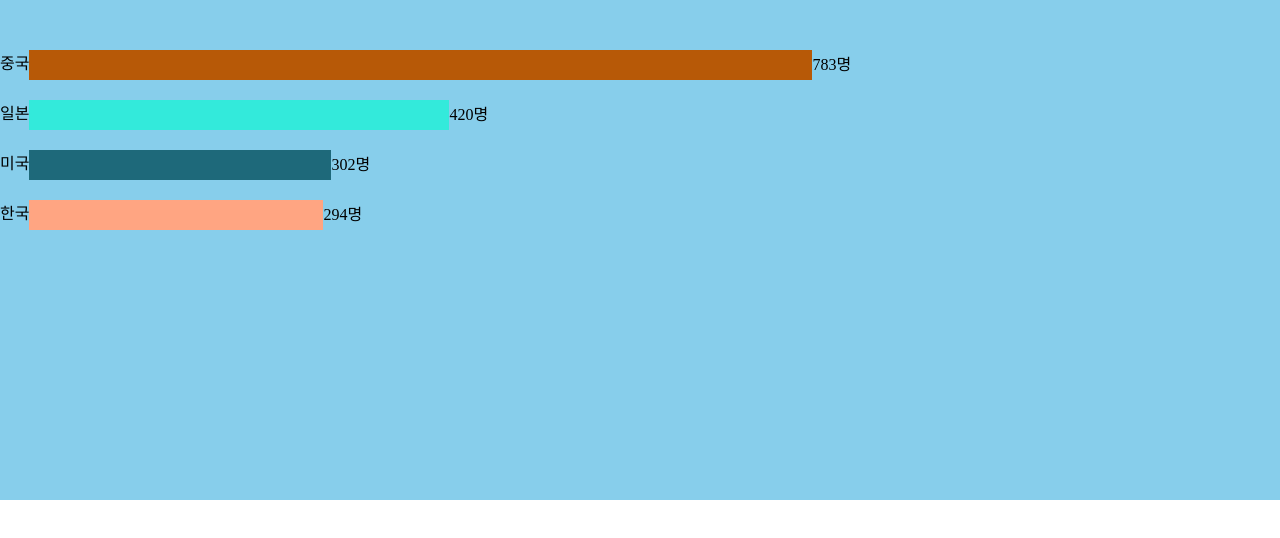
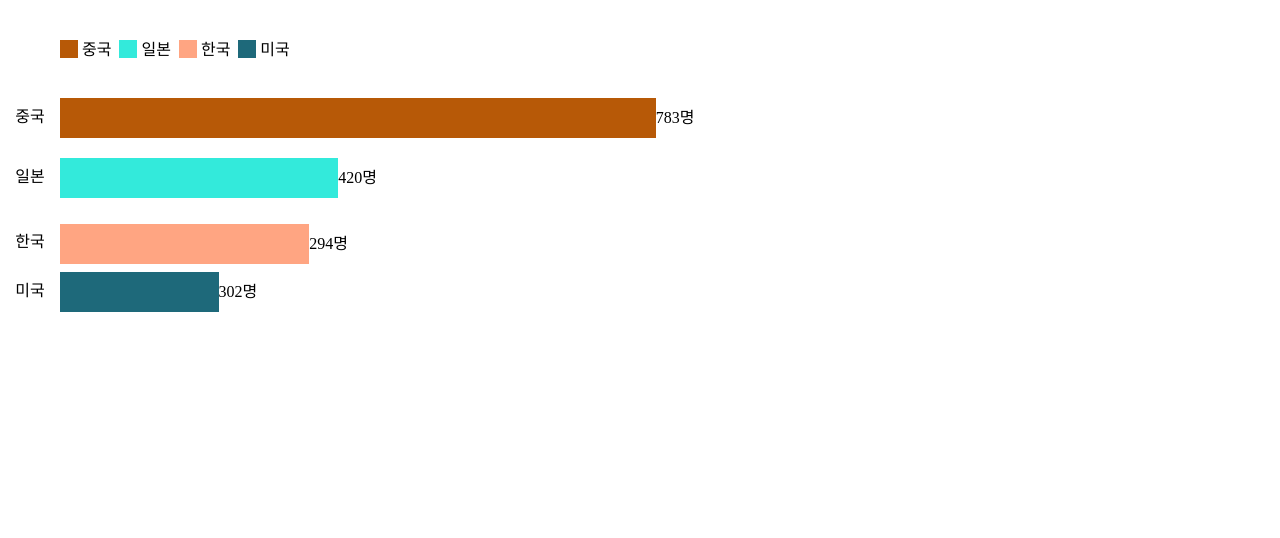
Before and after one commit to joylty94/test-chart, a React (Create React App) app: page / in a window 1280 px wide. Shown: the top 538 px of the page. Built offline with nearby package versions, Linux system fonts and the light colour scheme.

Commit message:
bar-chart-race testcode

```diff
--- a/src/App.css
+++ b/src/App.css
@@ -41,3 +41,7 @@ table {
 	border-collapse: collapse;
 	border-spacing: 0;
 }
+
+html, body, #root, .App{
+	height: 100%;
+}
--- a/src/App.js
+++ b/src/App.js
@@ -2,7 +2,6 @@ import React from 'react';
 import './App.css';
 import TestChart from './components/TestChart';
 import GoogleChart from './components/GoogleChart';
-import TestClass from './components/TestClass';
 
 function App() {
   return (
--- a/src/components/TestChart.js
+++ b/src/components/TestChart.js
@@ -3,17 +3,25 @@ import styled from 'styled-components';
 import {randomColor} from 'randomcolor';
 
 const ChartWrap = styled.div`
-    background-color:skyblue;
+    height: 100%;
     opacity: 0;
     transition: opacity 2s;
-    position: relative;
-    height: 500px;
 
     &.on{
         opacity: 1;
     }
 `
 const ChartBarWrap = styled.div`
+    position:relative;
+
+    &::after{
+        content: '';
+        clear: both;
+        display: block;
+    }
+`;
+
+const ChartBarContainer = styled.div`
     transition: all 400ms ease-in;
     display: inline-block;
     vertical-align: middle;
@@ -23,20 +31,148 @@ const ChartBarWrap = styled.div`
 
 const ChartBar = styled.div`
     width: ${props => props.size};
-    height: 30px;
+    height: 40px;
     background-color: ${props => props.color};
     transition: all 300ms ease-in;
     display: inline-block;
     vertical-align: middle;
 `;
 
+const Json = [
+    {
+        'date': '',
+        'COVID': [
+            {
+                'COVID': 50,
+                'state': '중국'
+            },
+            {
+                'COVID': 30,
+                'state': '일본'
+            },
+            {
+                'COVID': 10,
+                'state': '한국'
+            },
+            {
+                'COVID': 5,
+                'state': '미국'
+            }
+        ]
+    },
+    {
+        'date': '',
+        'COVID': [
+            {
+                'COVID': 110,
+                'state': '중국'
+            },
+            {
+                'COVID': 50,
+                'state': '일본'
+            },
+            {
+                'COVID': 80,
+                'state': '한국'
+            },
+            {
+                'COVID': 15,
+                'state': '미국'
+            }
+        ]
+    },
+    {
+        'date': '',
+        'COVID': [
+            {
+                'COVID': 250,
+                'state': '중국'
+            },
+            {
+                'COVID': 80,
+                'state': '일본'
+            },
+            {
+                'COVID': 121,
+                'state': '한국'
+            },
+            {
+                'COVID': 30,
+                'state': '미국'
+            }
+        ]
+    },
+    {
+        'date': '',
+        'COVID': [
+            {
+                'COVID': 380,
+                'state': '중국'
+            },
+            {
+                'COVID': 170,
+                'state': '일본'
+            },
+            {
+                'COVID': 192,
+                'state': '한국'
+            },
+            {
+                'COVID': 93,
+                'state': '미국'
+            }
+        ]
+    },
+    {
+        'date': '',
+        'COVID': [
+            {
+                'COVID': 561,
+                'state': '중국'
+            },
+            {
+                'COVID': 252,
+                'state': '일본'
+            },
+            {
+                'COVID': 241,
+                'state': '한국'
+            },
+            {
+                'COVID': 132,
+                'state': '미국'
+            }
+        ]
+    },
+    {
+        'date': '',
+        'COVID': [
+            {
+                'COVID': 783,
+                'state': '중국'
+            },
+            {
+                'COVID': 420,
+                'state': '일본'
+            },
+            {
+                'COVID': 294,
+                'state': '한국'
+            },
+            {
+                'COVID': 302,
+                'state': '미국'
+            }
+        ]
+    },
+]
 
 const TestChart = () => {
 
     const [data, setData] = useState([]);
     const [mount, setMount] = useState(false);
     const [topPosition, setTopPosition] = useState()
-    const colorSet = useRef([randomColor(), randomColor(), randomColor(), randomColor()])
+    const colorSet = useRef(Array(Json[0]['COVID'].length).fill().map((c, i) => randomColor()))
 
     useEffect(()=>{
         setMount(true)
@@ -68,161 +204,55 @@ const TestChart = () => {
 
         const rankPosition = Array(rank.length).fill()
         rank.map((p, i) => {
-            rankPosition[p - 1] = (i + 1) * 50;
+            rankPosition[p - 1] = i * 60;
         })
 
         setTopPosition(rankPosition)
     }
-
-    const Json = [
-        {
-            'date': '',
-            'COVID':[
-                {
-                    'COVID' : 50,
-                    'state' : '중국'
-                },
-                {
-                    'COVID' : 30,
-                    'state' : '일본'
-                },
-                {
-                    'COVID' : 10,
-                    'state' : '한국'
-                },
-                {
-                    'COVID' : 5,
-                    'state' : '미국'
-                }
-            ]
-        },
-        {
-            'date': '',
-            'COVID':[
-                {
-                    'COVID' : 110,
-                    'state' : '중국'
-                },
-                {
-                    'COVID' : 50,
-                    'state' : '일본'
-                },
-                {
-                    'COVID' : 80,
-                    'state' : '한국'
-                },
-                {
-                    'COVID' : 15,
-                    'state' : '미국'
-                }
-            ]
-        },
-        {
-            'date': '',
-            'COVID':[
-                {
-                    'COVID' : 250,
-                    'state' : '중국'
-                },
-                {
-                    'COVID' : 80,
-                    'state' : '일본'
-                },
-                {
-                    'COVID' : 121,
-                    'state' : '한국'
-                },
-                {
-                    'COVID' : 30,
-                    'state' : '미국'
-                }
-            ]
-        },
-        {
-            'date': '',
-            'COVID':[
-                {
-                    'COVID' : 380,
-                    'state' : '중국'
-                },
-                {
-                    'COVID' : 170,
-                    'state' : '일본'
-                },
-                {
-                    'COVID' : 192,
-                    'state' : '한국'
-                },
-                {
-                    'COVID' : 93,
-                    'state' : '미국'
-                }
-            ]
-        },
-        {
-            'date': '',
-            'COVID':[
-                {
-                    'COVID' : 561,
-                    'state' : '중국'
-                },
-                {
-                    'COVID' : 252,
-                    'state' : '일본'
-                },
-                {
-                    'COVID' : 241,
-                    'state' : '한국'
-                },
-                {
-                    'COVID' : 132,
-                    'state' : '미국'
-                }
-            ]
-        },
-        {
-            'date': '',
-            'COVID':[
-                {
-                    'COVID' : 783,
-                    'state' : '중국'
-                },
-                {
-                    'COVID' : 420,
-                    'state' : '일본'
-                },
-                {
-                    'COVID' : 294,
-                    'state' : '한국'
-                },
-                {
-                    'COVID' : 302,
-                    'state' : '미국'
-                }
-            ]
-        },
-    ]
 
     useEffect(() => {
         Json.forEach((d, i) => {
             setTimeout(() => {
                 sortChart(d.COVID)
                 setData(d.COVID)
-            }, 1000 * (i+1))
+            }, 1000 * i)
         })
     }, [mount])
 
     return(
         <ChartWrap className={mount && 'on'}>
+            <ul style={{padding: '40px 60px'}}>
+                { Json[0]['COVID'].length >= 1 && Json[0]['COVID'].map((s, i) => {
+                    return(
+                            <li style={{display:'inline-block', paddingRight:'8px'}}>
+                                <div style={{ background: colorSet.current[i], width: '18px', height: '18px', display:'inline-block', verticalAlign:'bottom'}}></div>
+                                <span style={{paddingLeft: '4px',}}>{s.state}</span>
+                            </li>
+                    )
+                })}
+            </ul>
+            {/* <div style={{ paddingLeft: '60px', height: '40px', marginBottom: '40px', background: '#ddd', borderRight: 'solid 1px #aaa', overflow:'hidden'}}>
+                <span style={{ width: '100px', height: '100%', display: 'inline-block', textAlign: 'right', borderLeft: 'solid 1px #aaa', borderRight: 'solid 1px #aaa'}}></span>
+                <span style={{width:'100px', height:'100%', display:'inline-block', textAlign:'right', borderRight: 'solid 1px #aaa'}}></span>
+                <span style={{width:'100px', height:'100%', display:'inline-block', textAlign:'right', borderRight: 'solid 1px #aaa'}}></span>
+                <span style={{width:'100px', height:'100%', display:'inline-block', textAlign:'right', borderRight: 'solid 1px #aaa'}}></span>
+                <span style={{width:'100px', height:'100%', display:'inline-block', textAlign:'right', borderRight: 'solid 1px #aaa'}}></span>
+                <span style={{width:'100px', height:'100%', display:'inline-block', textAlign:'right', borderRight: 'solid 1px #aaa'}}></span>
+                <span style={{width:'100px', height:'100%', display:'inline-block', textAlign:'right', borderRight: 'solid 1px #aaa'}}></span>
+                <span style={{width:'100px', height:'100%', display:'inline-block', textAlign:'right', borderRight: 'solid 1px #aaa'}}></span>
+                <span style={{width:'100px', height:'100%', display:'inline-block', textAlign:'right', borderRight: 'solid 1px #aaa'}}></span>
+            </div> */}
+            <ChartBarWrap>
                 { data.length >= 1 && data.map((p, i) => {
                     return(
-                    <ChartBarWrap key={i} top={`${topPosition[i]}px`}>
-                        <span>{data[i]['state']}</span>
+                        <ChartBarContainer key={i} top={`${topPosition[i]}px`}>
+                            <span style={{width:'60px', textAlign:'center', display:'inline-block'}}>{data[i]['state']}</span>
                             <ChartBar size={`${data[i]['COVID']}px`} color={colorSet.current[i]}></ChartBar>
                             <span style={{ verticalAlign: 'middle' }}>{data[i]['COVID']}명</span>
-                    </ChartBarWrap>
+                        </ChartBarContainer>
                     )
                 })}
+            </ChartBarWrap>
         </ChartWrap>
     )
 }
--- a/src/components/TestClass.js
+++ /dev/null
@@ -1,16 +0,0 @@
-import React, {Component} from 'react'
-
-export default class TestClass extends Component{
-    num = 1
-    componentDidMount(){
-        [1,2,3,4].forEach((n, i) => {
-            this.num++
-        })
-        console.log(this.num)
-    }
-    render(){
-        return(
-            <div>{this.num}</div>
-        )
-    }
-}
```
Lines whose indentation alone changed are shown as unchanged.
